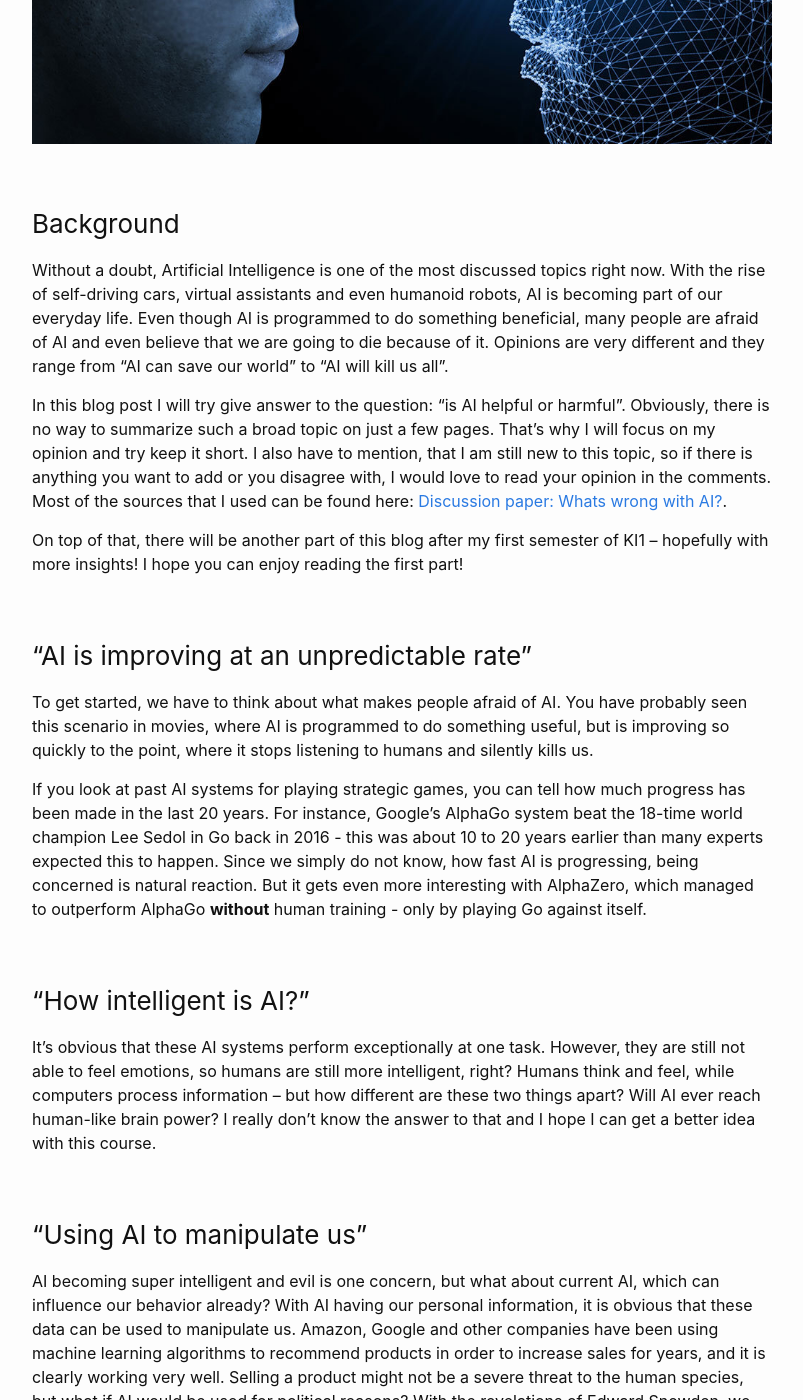
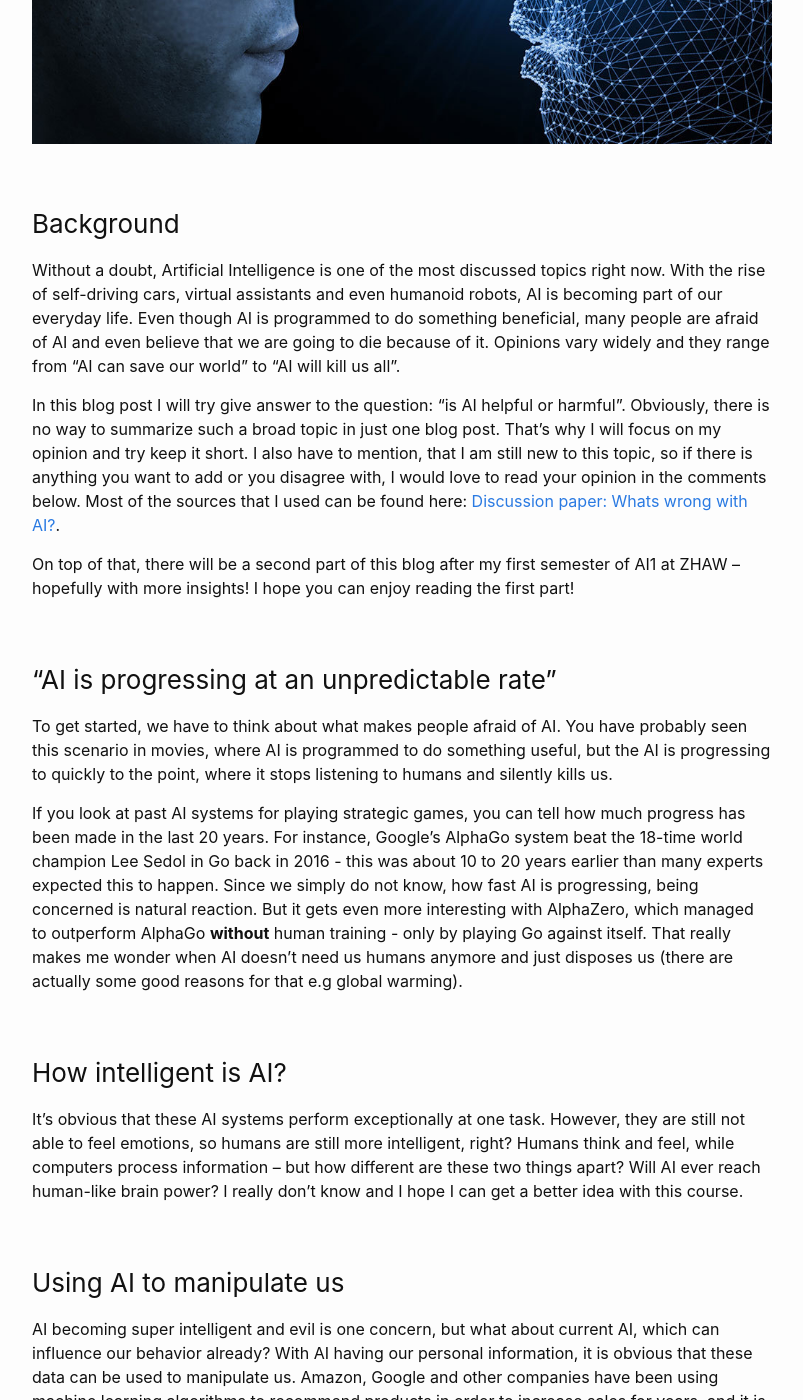
Before and after one commit to wongwil/wongwil.github.io, a Jekyll site: the page built from _posts/2020-09-04-good-or-bad-guy.md, in a window 1280 px wide and 1400 px high, scrolled down 478 px. Shown: the whole window, without its empty margins (238-1041 px from the left). Built offline with Jekyll 4.4.1, drawn with Linux system fonts in a browser that asks for light colours; comment, search, counter and statistics services are not loaded; some of the changed text lies outside the part shown.

Commit message:
Update 2020-09-04-good-or-bad-guy.md

```diff
--- a/_posts/2020-09-04-good-or-bad-guy.md
+++ b/_posts/2020-09-04-good-or-bad-guy.md
@@ -8,34 +8,34 @@ categories: school
 
 ### Background
 
-Without a doubt, Artificial Intelligence is one of the most discussed topics right now. With the rise of self-driving cars, virtual assistants and even humanoid robots, AI is becoming part of our everyday life. Even though AI is programmed to do something beneficial, many people are afraid of AI and even believe that we are going to die because of it. Opinions are very different and they range from “AI can save our world” to “AI will kill us all”.
+Without a doubt, Artificial Intelligence is one of the most discussed topics right now. With the rise of self-driving cars, virtual assistants and even humanoid robots, AI is becoming part of our everyday life. Even though AI is programmed to do something beneficial, many people are afraid of AI and even believe that we are going to die because of it. Opinions vary widely and they range from “AI can save our world” to “AI will kill us all”.
 
 
-In this blog post I will try give answer to the question: “is AI helpful or harmful”. Obviously, there is no way to summarize such a broad topic on just a few pages. That’s why I will focus on my opinion and try keep it short. I also have to mention, that I am still new to this topic, so if there is anything you want to add or you disagree with, I would love to read your opinion in the comments. Most of the sources that I used can be found here: [Discussion paper: Whats wrong with AI?](https://sisr.swissinformatics.org/si-magazine-dirk-helbing-whats-wrong-with-ai-a-discussion-paper/).
+In this blog post I will try give answer to the question: “is AI helpful or harmful”. Obviously, there is no way to summarize such a broad topic in just one blog post. That’s why I will focus on my opinion and try keep it short. I also have to mention, that I am still new to this topic, so if there is anything you want to add or you disagree with, I would love to read your opinion in the comments below. Most of the sources that I used can be found here: [Discussion paper: Whats wrong with AI?](https://sisr.swissinformatics.org/si-magazine-dirk-helbing-whats-wrong-with-ai-a-discussion-paper/).
 
 
-On top of that, there will be another part of this blog after my first semester of KI1 – hopefully with more insights! I hope you can enjoy reading the first part!
+On top of that, there will be a second part of this blog after my first semester of AI1 at ZHAW – hopefully with more insights! I hope you can enjoy reading the first part!
 
-### "AI is improving at an unpredictable rate"
+### "AI is progressing at an unpredictable rate"
 
-To get started, we have to think about what makes people afraid of AI. You have probably seen this scenario in movies, where AI is programmed to do something useful, but is improving so quickly to the point, where it stops listening to humans and silently kills us.
+To get started, we have to think about what makes people afraid of AI. You have probably seen this scenario in movies, where AI is programmed to do something useful, but the AI is progressing to quickly to the point, where it stops listening to humans and silently kills us.
 
 
-If you look at past AI systems for playing strategic games, you can tell how much progress has been made in the last 20 years. For instance, Google’s AlphaGo system beat the 18-time world champion Lee Sedol in Go back in 2016 - this was about 10 to 20 years earlier than many experts expected this to happen. Since we simply do not know, how fast AI is progressing, being concerned is natural reaction. But it gets even more interesting with AlphaZero, which managed to outperform AlphaGo **without** human training - only by playing Go against itself.
+If you look at past AI systems for playing strategic games, you can tell how much progress has been made in the last 20 years. For instance, Google’s AlphaGo system beat the 18-time world champion Lee Sedol in Go back in 2016 - this was about 10 to 20 years earlier than many experts expected this to happen. Since we simply do not know, how fast AI is progressing, being concerned is natural reaction. But it gets even more interesting with AlphaZero, which managed to outperform AlphaGo **without** human training - only by playing Go against itself. That really makes me wonder when AI doesn't need us humans anymore and just disposes us (there are actually some good reasons for that e.g global warming).
 
-### "How intelligent is AI?"
+### How intelligent is AI?
 
-It’s obvious that these AI systems perform exceptionally at one task. However, they are still not able to feel emotions, so humans are still more intelligent, right? Humans think and feel, while computers process information – but how different are these two things apart? Will AI ever reach human-like brain power? I really don’t know the answer to that and I hope I can get a better idea with this course.
+It’s obvious that these AI systems perform exceptionally at one task. However, they are still not able to feel emotions, so humans are still more intelligent, right? Humans think and feel, while computers process information – but how different are these two things apart? Will AI ever reach human-like brain power? I really don’t know and I hope I can get a better idea with this course.
 
-### "Using AI to manipulate us"
+### Using AI to manipulate us
 
 AI becoming super intelligent and evil is one concern, but what about current AI, which can influence our behavior already? With AI having our personal information, it is obvious that these data can be used to manipulate us. Amazon, Google and other companies have been using machine learning algorithms to recommend products in order to increase sales for years, and it is clearly working very well. Selling a product might not be a severe threat to the human species, but what if AI would be used for political reasons? With the revelations of Edward Snowden, we know that we have been targets of mass surveillance [(Source: Edward Snowden: Leaks that exposed US spy programme)](https://www.bbc.com/news/world-us-canada-23123964). It *is* already reality that our data has not only been used for marketing, but also to manipulate elections. When people use AI for selfish reasons, AI becomes a dangerous weapon instead of something valuable to our society. However, it is the fault of humankind and not of AI that something like this happened.
 
-### "This or that?"
+### This or that?
 
 AI is capable of finding paths to solutions that no humans would be capable of, which makes them ideal to help making decisions. This makes room for humans to focus on more important matters. However, we cannot leave the whole decision making to the AI, while humans lie in the sun. AI is not always trustable. Not because they are evil, but because they are typically trained with data of the past and this can be extremely problematic. According to [this article](https://rm.coe.int/discrimination-artificial-intelligence-and-algorithmic-decision-making/1680925d73/) a computer program has been developed to sort out applications of students at a medical school. The training data for the program were admission files from earlier years. It turned out that the program discriminated against women and against people with an immigrant background, because the program reproduced the bias from the data it was trained with.
 
-### "How much can we trust AI?"
+### How much can we trust AI?
 
 Because AI can be biased, we still cannot trust AI blindly. But if you ask me, some humans are often biased too. And they are not even aware of it, that they discriminate against other races. If AI learns from us, we should not be surprised that it makes the same mistake. I think the responsibility lies with humankind that AI becomes trustable. Almost similar to raising a child, we have to teach it what is right and what not.
 
```
